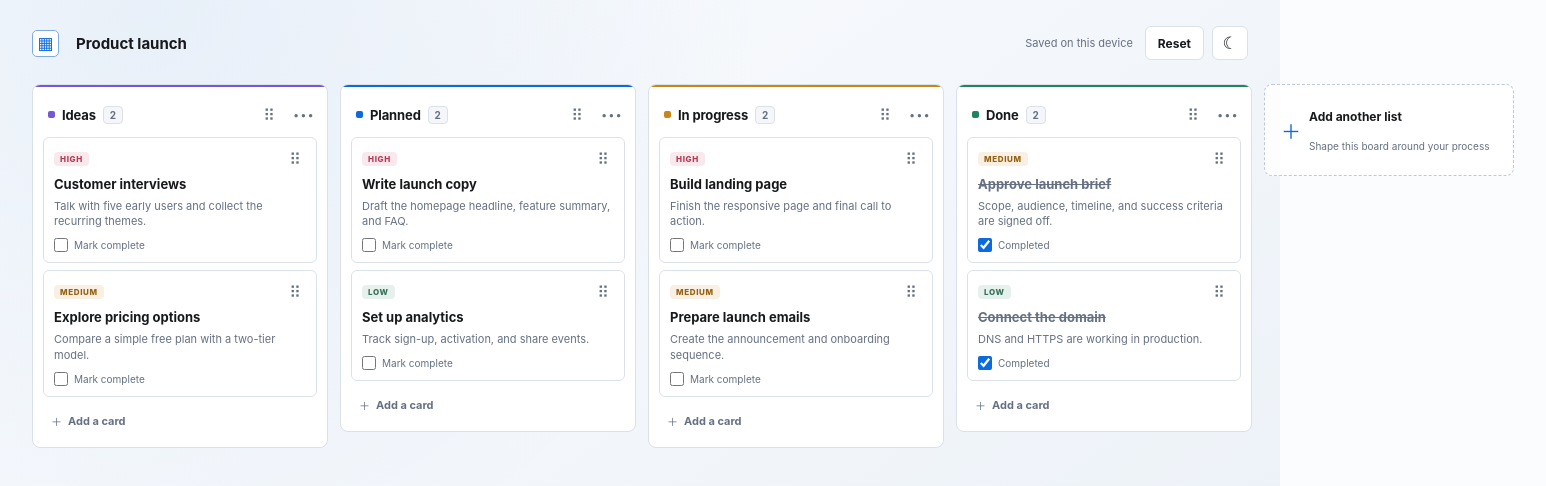
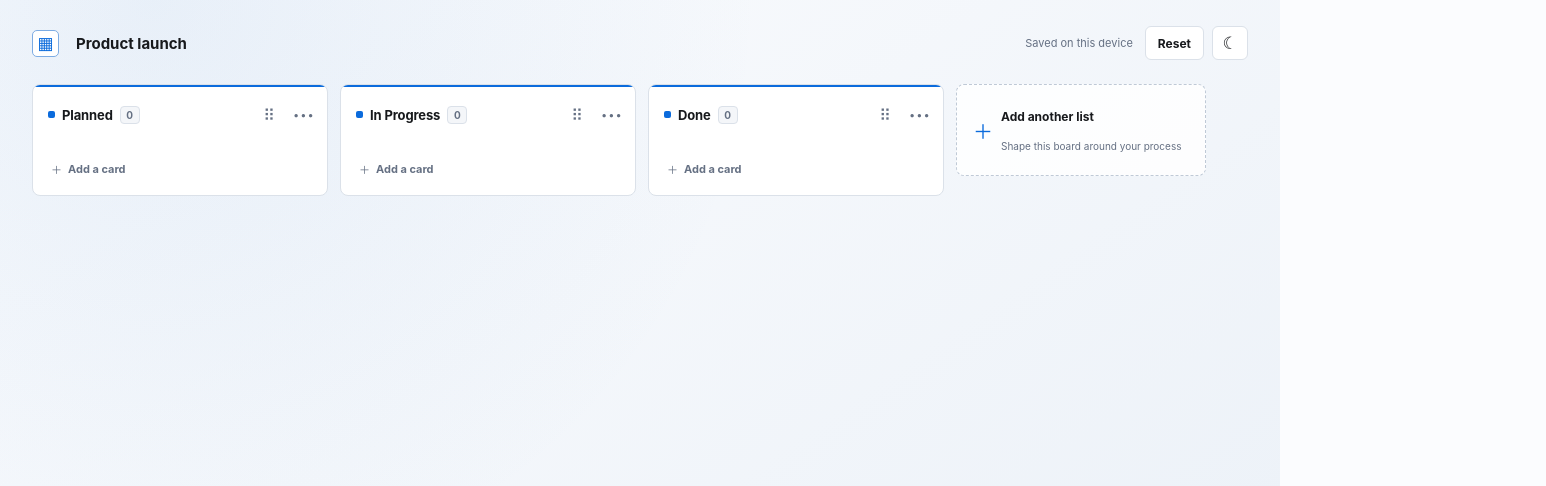
Before and after one commit to babyhulk171/super-simple-TODO-board, a React (Vite) app: page / in a window 1280 px wide. Shown: the top 486 px of the page, 1546 px wide, since content can reach past the window. Built offline with nearby package versions, Linux system fonts and the light colour scheme.

Commit message:
refactor: remove the examples and change the initial structure

```diff
--- a/src/board/initialBoard.ts
+++ b/src/board/initialBoard.ts
@@ -3,19 +3,9 @@ import type { KanbanBoard } from "./types";
 export const initialBoard: KanbanBoard = {
   title: "Product launch",
   columns: [
-    { id: "ideas", title: "Ideas", tone: "violet", cardIds: ["interviews", "pricing"] },
-    { id: "planned", title: "Planned", tone: "blue", cardIds: ["copy", "analytics"] },
-    { id: "progress", title: "In progress", tone: "amber", cardIds: ["landing", "emails"] },
-    { id: "done", title: "Done", tone: "green", cardIds: ["brief", "domain"] },
+    { id: "planned", title: "Planned", tone: "blue", cardIds: [] },
+    { id: "progress", title: "In Progress", tone: "blue", cardIds: [] },
+    { id: "done", title: "Done", tone: "blue", cardIds: [] },
   ],
-  cards: {
-    interviews: { id: "interviews", title: "Customer interviews", details: "Talk with five early users and collect the recurring themes.", priority: "high", completed: false },
-    pricing: { id: "pricing", title: "Explore pricing options", details: "Compare a simple free plan with a two-tier model.", priority: "medium", completed: false },
-    copy: { id: "copy", title: "Write launch copy", details: "Draft the homepage headline, feature summary, and FAQ.", priority: "high", completed: false },
-    analytics: { id: "analytics", title: "Set up analytics", details: "Track sign-up, activation, and share events.", priority: "low", completed: false },
-    landing: { id: "landing", title: "Build landing page", details: "Finish the responsive page and final call to action.", priority: "high", completed: false },
-    emails: { id: "emails", title: "Prepare launch emails", details: "Create the announcement and onboarding sequence.", priority: "medium", completed: false },
-    brief: { id: "brief", title: "Approve launch brief", details: "Scope, audience, timeline, and success criteria are signed off.", priority: "medium", completed: true },
-    domain: { id: "domain", title: "Connect the domain", details: "DNS and HTTPS are working in production.", priority: "low", completed: true },
-  },
+  cards: {},
 };
```
Also changed, not shown: 2 other files (tests, documents, lock files or other folders).
